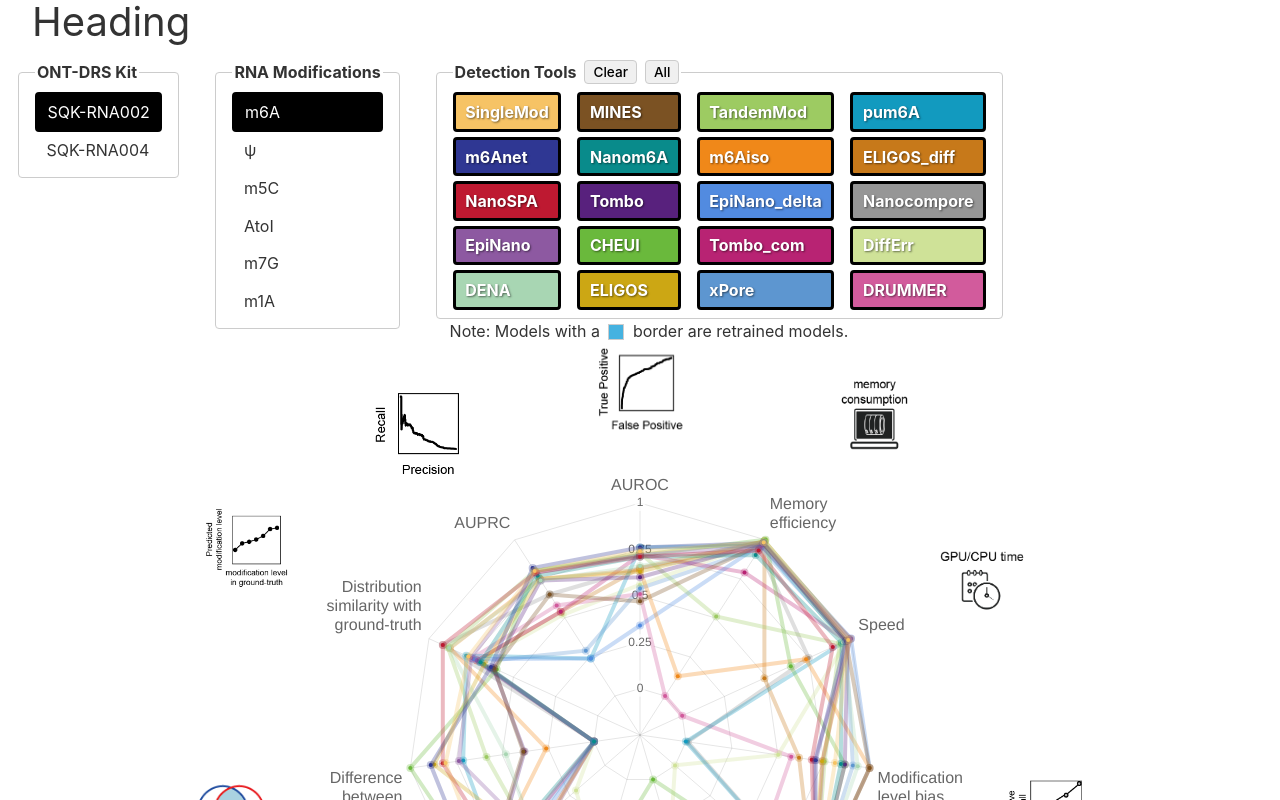
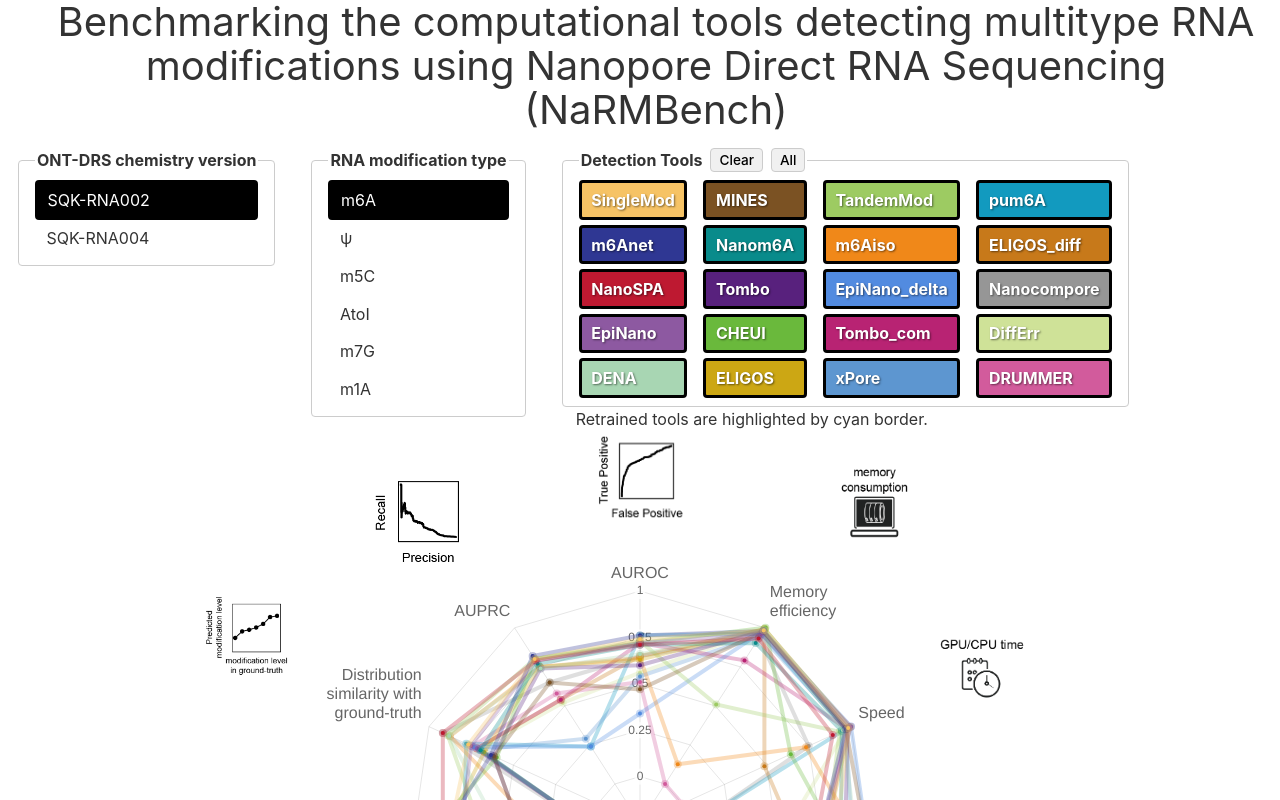
Before and after one commit to yin-max/NaRMBench_radar, a Vue app: page / in a window 1280 px wide. Shown: the top 800 px of the page. Built offline with nearby package versions, Linux system fonts and the light colour scheme.

Commit message:
docs(app): update main title, option texts, and tool description for clarity and accuracy
- "ONT-DRS Kit"-->"ONT-DRS chemistry version"
- "RNA Modifications"-->"RNA modification type"
- "Note..."-->"Retrained tools are highlighted by cyan border."

```diff
--- a/src/App.vue
+++ b/src/App.vue
@@ -1,6 +1,6 @@
 <template>
   <main>
-    <h1>Heading</h1>
+    <h1>Benchmarking the computational tools detecting multitype RNA modifications using Nanopore Direct RNA Sequencing (NaRMBench)</h1>
     <RadarChart />
   </main>
 </template>
--- a/src/components/RadarChart.vue
+++ b/src/components/RadarChart.vue
@@ -6,7 +6,7 @@
       <!-- Kit selection -->
       <div class="filters">
         <fieldset>
-          <legend>ONT-DRS Kit</legend>
+          <legend>ONT-DRS chemistry version</legend>
           <label v-for="kit in kits" :key="kit" class="checkbox" :class="{ selected: selectedKit === kit }">
             <input type="radio" :value="kit" v-model="selectedKit" name="kit-selection" />
             {{ kit }}
@@ -16,7 +16,7 @@
       <!-- Modification selection -->
       <div class="filters">
         <fieldset>
-          <legend>RNA Modifications</legend>
+          <legend>RNA modification type</legend>
           <label v-for="csv in csvFiles" :key="csv" class="checkbox" :class="{ selected: selectedCsv === csv }">
             <input type="radio" :value="csv" v-model="selectedCsv" name="csv-selection" />
             {{ csv.replace(/_\d{3}\.csv$/, '.csv').replace('.csv', '') }}
@@ -49,9 +49,10 @@
         <!-- #45b2e0: retrained model -->
         <div class="note">
           <p>
-            Note: Models with a
+            <!-- Note: Models with a
             <span class="color-box"></span>
-            border are retrained models.
+            border are retrained models. -->
+            Retrained tools are highlighted by cyan border.
           </p>
         </div>
       </div>
```
